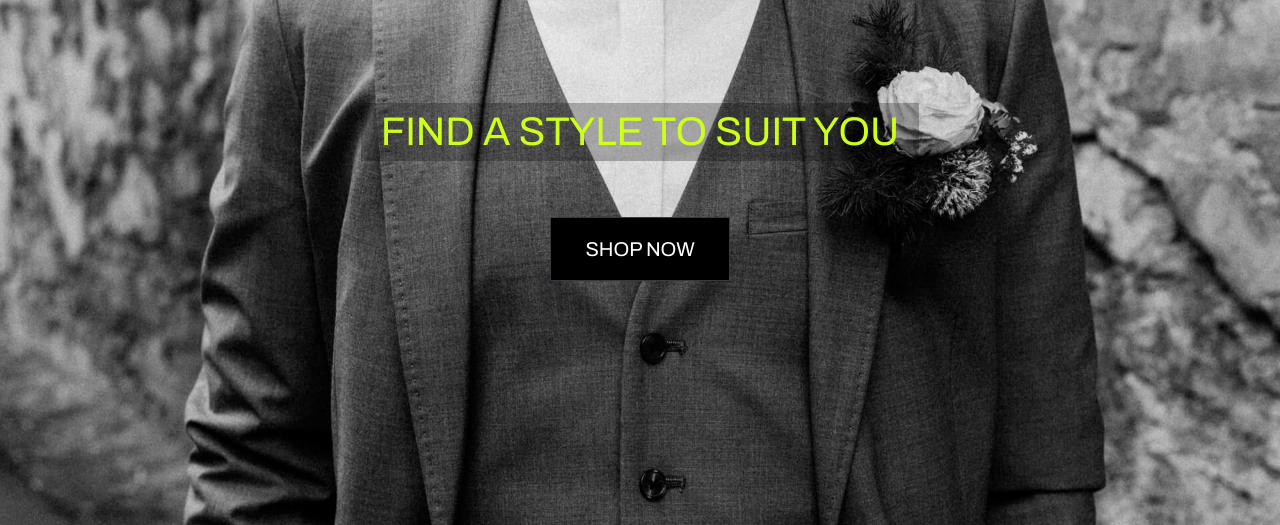
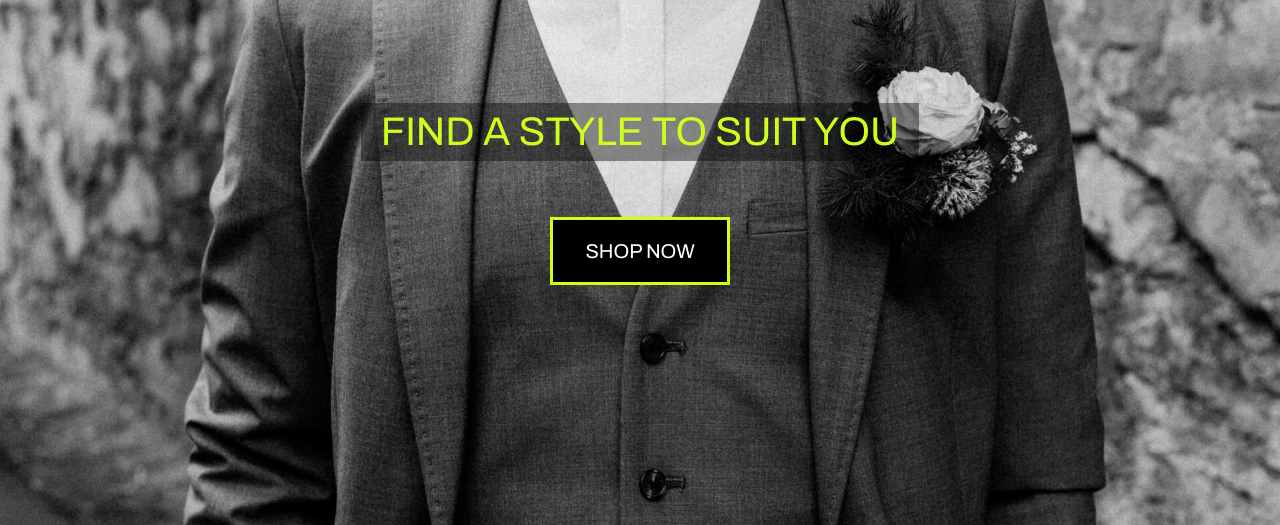
Before and after one commit to PaulFrankling/proper_clobber, a Django app: page / in a window 1280 px wide. Shown: the part 147-672 px from the top of the page. Run offline with Django 3.2, Linux system fonts and the light colour scheme; some libraries are stand-ins or nearby versions.

Commit message:
Added border to CTA button on home page

```diff
--- a/static/css/base.css
+++ b/static/css/base.css
@@ -58,19 +58,21 @@ body {
     color: #CEFF1A;
     text-transform: uppercase;
     font-weight: bold;
-    background-color: rgba(0, 0, 0, 0.25);
+    background-color: rgba(0, 0, 0, 0.4);
 }
 
 .shop-now-btn {
     color: #FFFFFF;
     background-color: #000000;
     min-width: 180px;
+    border: 3px solid #CEFF1A;
 }
 
 .shop-now-btn:hover {
     background-color: #CEFF1A;
     color: #000000;
     font-weight: bold;
+    border: 3px solid #000000;
 }
 
 @media (min-width: 1200px) {
```
